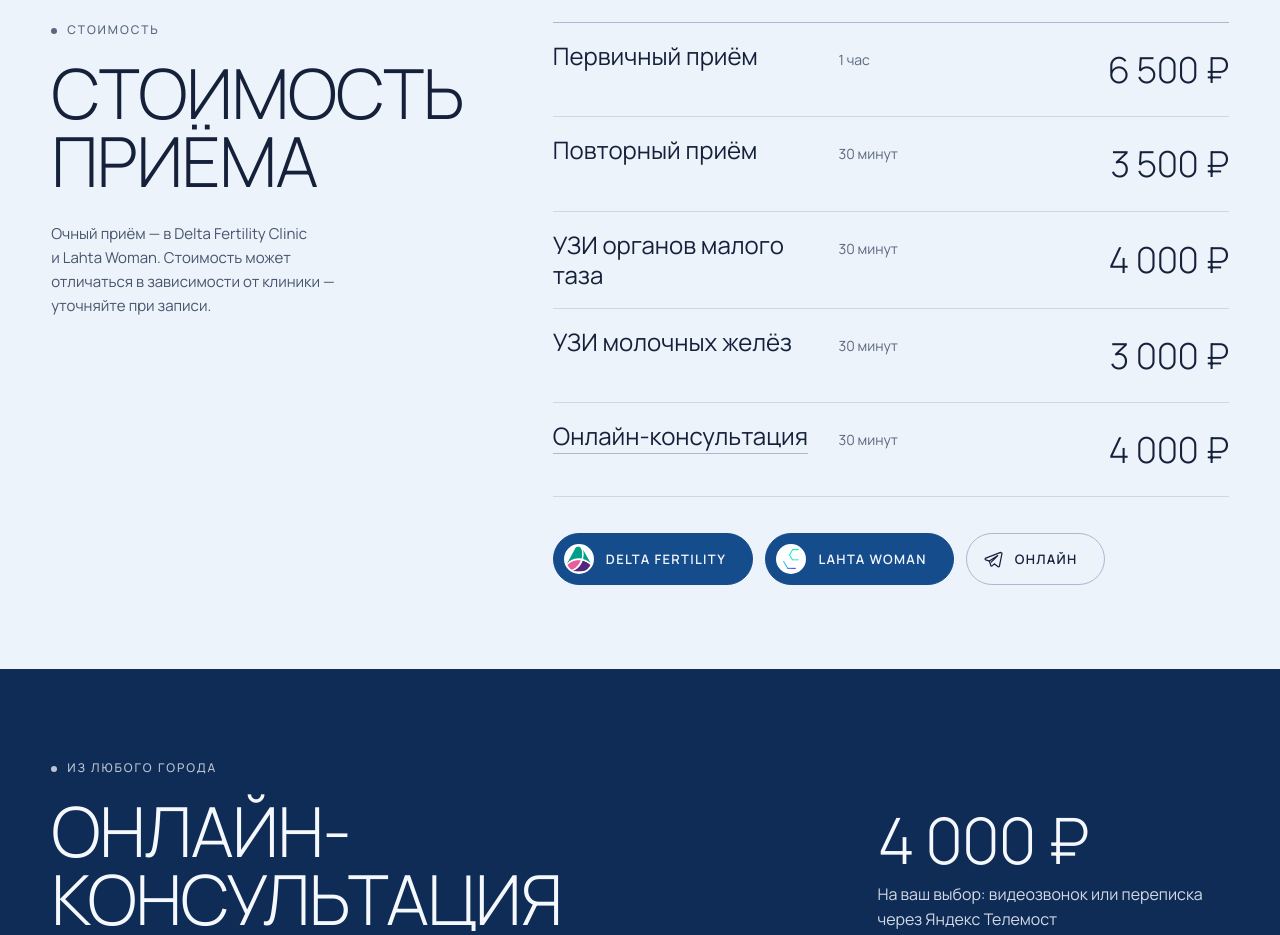
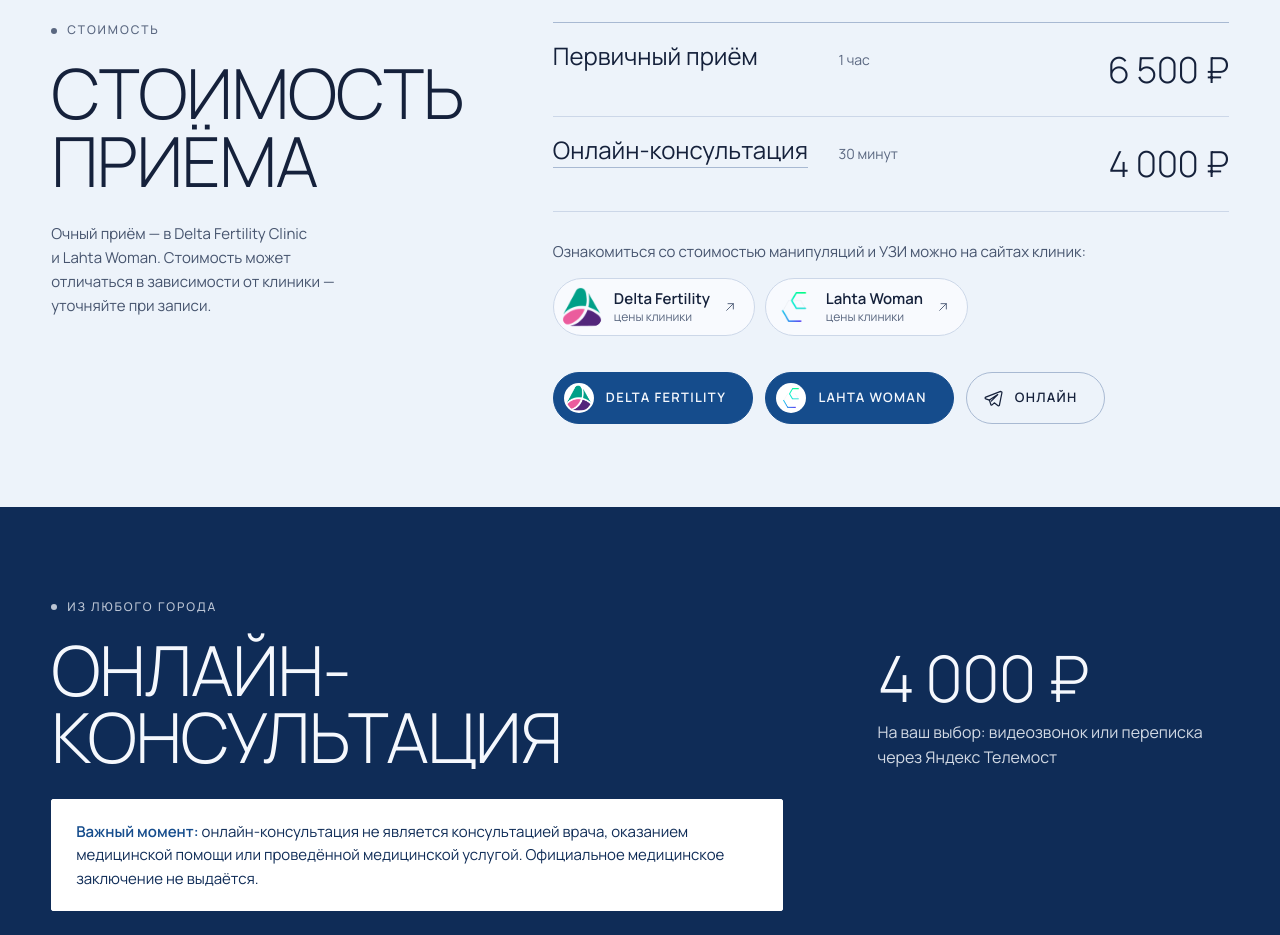
Before and after one commit to loginov-ed/volkova-site, a plain HTML site: page index.html in a window 1280 px wide. Shown: the part 3380-4315 px from the top of the page. Drawn offline with nearby package versions, Linux system fonts and the light colour scheme.

Commit message:
Цены: убраны повторный приём и УЗИ, ссылки на прайсы клиник
Co-Authored-By: Claude Opus 5.5 <noreply@anthropic.com>

```diff
--- a/index.html
+++ b/index.html
@@ -318,26 +318,26 @@
               <span class="price__val">6&nbsp;500&nbsp;₽</span>
             </li>
             <li>
-              <span class="price__name">Повторный приём</span>
-              <span class="price__dur">30&nbsp;минут</span>
-              <span class="price__val">3&nbsp;500&nbsp;₽</span>
-            </li>
-            <li>
-              <span class="price__name">УЗИ органов малого таза</span>
-              <span class="price__dur">30&nbsp;минут</span>
-              <span class="price__val">4&nbsp;000&nbsp;₽</span>
-            </li>
-            <li>
-              <span class="price__name">УЗИ молочных желёз</span>
-              <span class="price__dur">30&nbsp;минут</span>
-              <span class="price__val">3&nbsp;000&nbsp;₽</span>
-            </li>
-            <li>
               <a class="price__name link" href="#online">Онлайн-консультация</a>
               <span class="price__dur">30&nbsp;минут</span>
               <span class="price__val">4&nbsp;000&nbsp;₽</span>
             </li>
           </ul>
+          <div class="price-more">
+            <p>Ознакомиться со&nbsp;стоимостью манипуляций и&nbsp;УЗИ можно на&nbsp;сайтах клиник:</p>
+            <div class="platforms">
+              <a class="platform" href="https://df.clinic/price" target="_blank" rel="noopener">
+                <img src="assets/img/logos/delta.png" width="40" height="40" alt="">
+                <span><strong>Delta Fertility</strong><small>цены клиники</small></span>
+                <svg class="ext" viewBox="0 0 24 24" aria-hidden="true"><path d="M7 17 17 7M9 7h8v8"/></svg>
+              </a>
+              <a class="platform" href="https://lahtaclinic.ru/doctor/volkova-ekaterina-nikolaevna/" target="_blank" rel="noopener">
+                <img src="assets/img/logos/lahta.png" width="40" height="40" alt="">
+                <span><strong>Lahta Woman</strong><small>цены клиники</small></span>
+                <svg class="ext" viewBox="0 0 24 24" aria-hidden="true"><path d="M7 17 17 7M9 7h8v8"/></svg>
+              </a>
+            </div>
+          </div>
           <div class="book prices__cta">
             <a class="btn btn--book" href="https://df.clinic/staff/volkova-ekaterina-nikolaevna" target="_blank" rel="noopener">
               <img class="btn__logo" src="assets/img/logos/delta.png" width="26" height="26" alt="">
--- a/styles.css
+++ b/styles.css
@@ -770,6 +770,9 @@ details[open] .acc__icon::after { transform: rotate(0deg); }
 
 .contacts__big--second { margin-top: 18px; }
 
+.price-more { display: grid; gap: 14px; margin-top: 28px; }
+.price-more p { font-size: 15px; color: var(--ink-2); }
+
 /* ---------- Компьютер: плотнее (мобильная версия не меняется) ---------- */
 @media (min-width: 900px) {
   :root { --section: clamp(64px, 6.5vw, 100px); }
```
